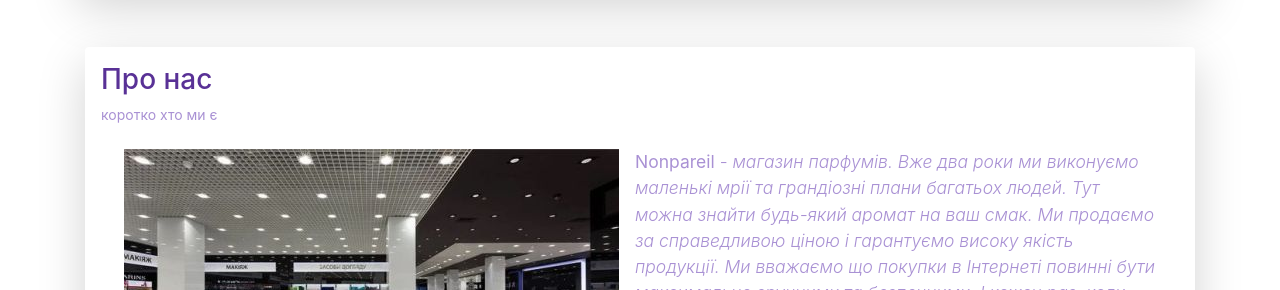
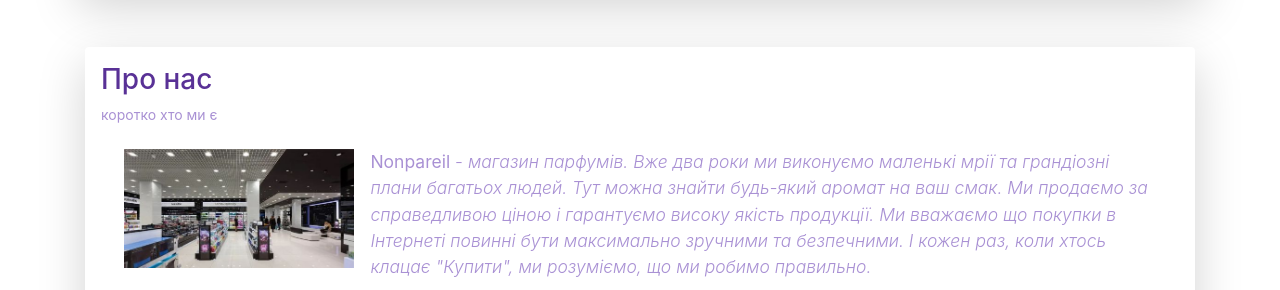
Before and after one commit to AndriiFedoriv/nonpareil, a website: page index.html in a window 1280 px wide. Shown: the part 2611-2901 px from the top of the page. Drawn offline with nearby package versions, Linux system fonts and the light colour scheme.

Commit message:
change img about us

```diff
--- a/index.html
+++ b/index.html
@@ -121,7 +121,11 @@
         <p class="text-secondary about-us">коротко хто ми є</p>
         <div class="d-flex bd-highlight container">
           <div class="p-2 flex-fill bd-highlight container">
-            <img src="img/interior-of-the-store.jpg" alt="інтерє'р магазину" />
+            <img
+              src="img/interior-of-the-store.jpg"
+              class="img-fluid"
+              alt="інтерє'р магазину"
+            />
           </div>
           <div class="p-2 flex-fill bd-highlight">
             <p class="text-secondary position-relative lead">
```
